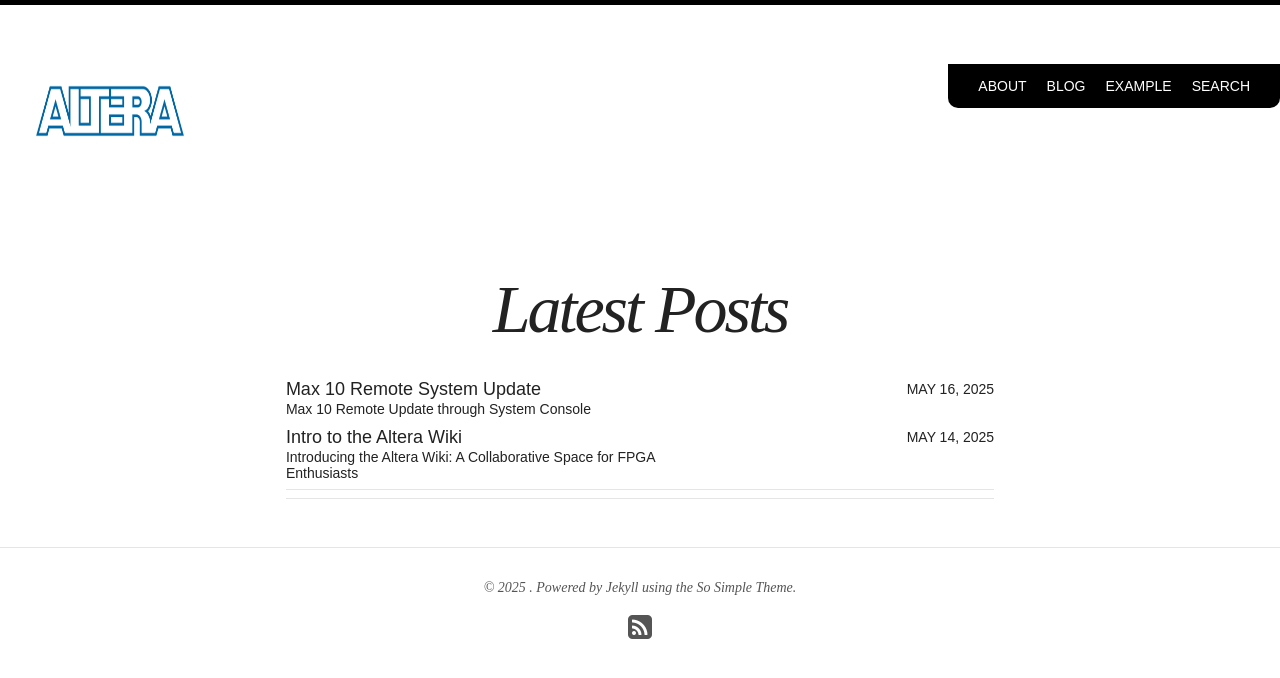
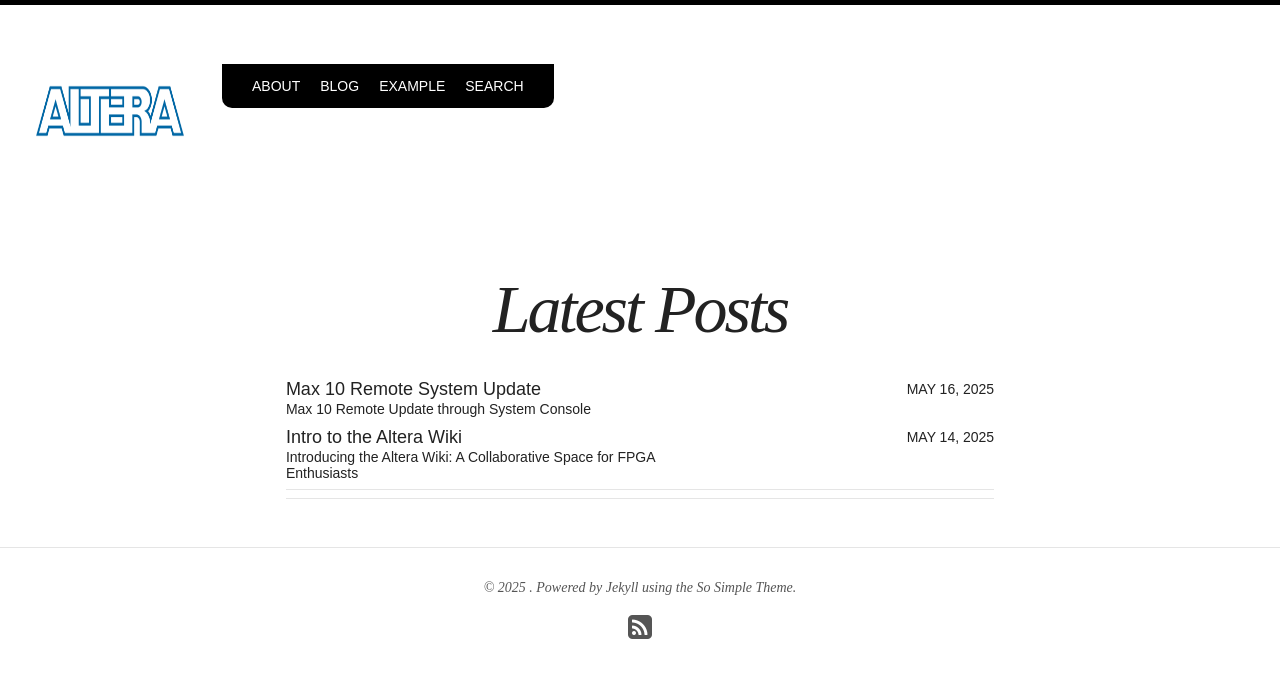
Before and after one commit to fpga-wiki/fpga-wiki.github.io, a Jekyll site: the page built from index.html, in a window 1280 px wide. Shown: the top 678 px of the page. Built offline with Jekyll 4.4.1, drawn with Linux system fonts in a browser that asks for light colours; nearby versions of some CDN libraries.

Commit message:
Update _navigation.scss

```diff
--- a/_sass/_navigation.scss
+++ b/_sass/_navigation.scss
@@ -5,7 +5,7 @@
 .nav-logo-container {
   display: flex;
   align-items: center;
-  justify-content: space-between; /* Or flex-start if logo should hug left */
+  justify-content: flex-start; /* Or flex-start if logo should hug left */
 }
 
 .site-logo {
```
